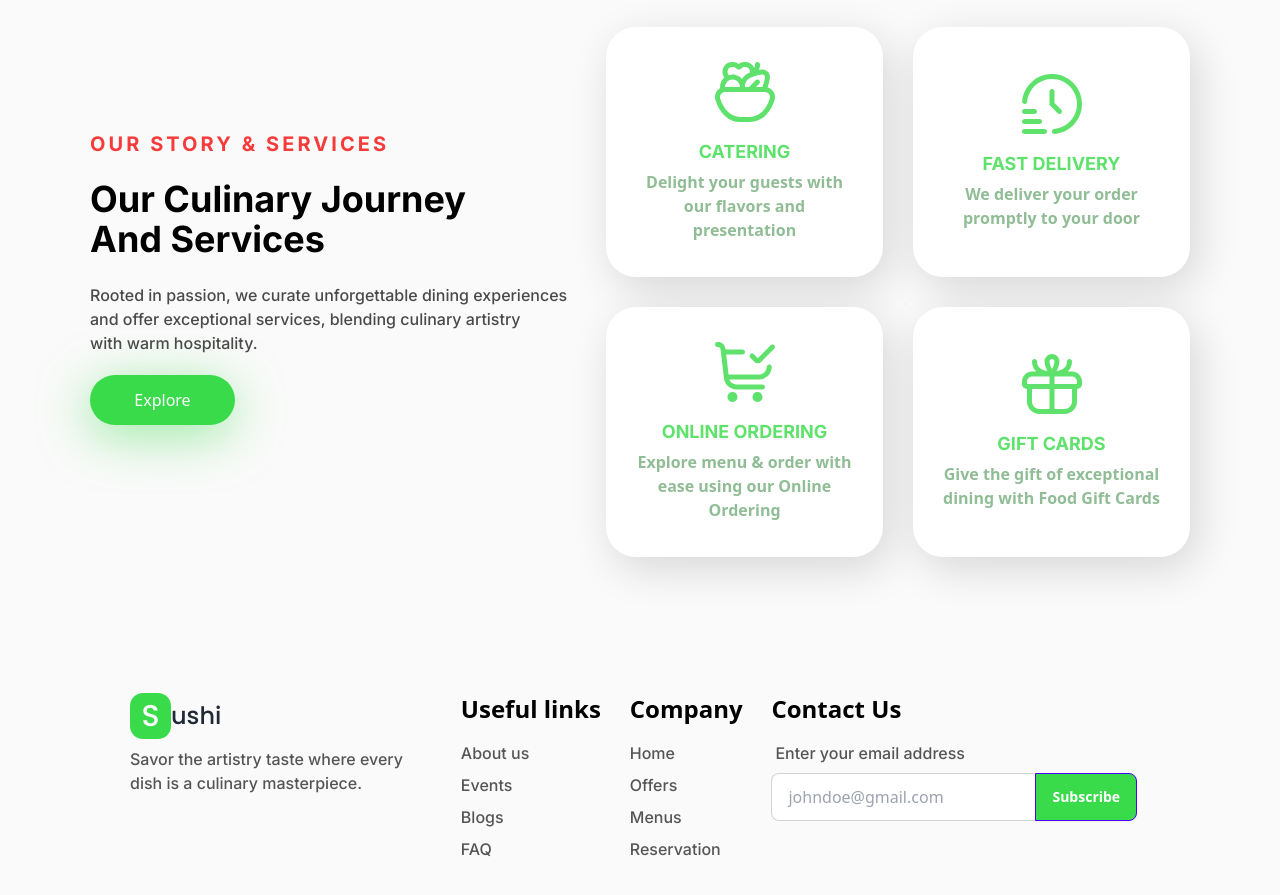
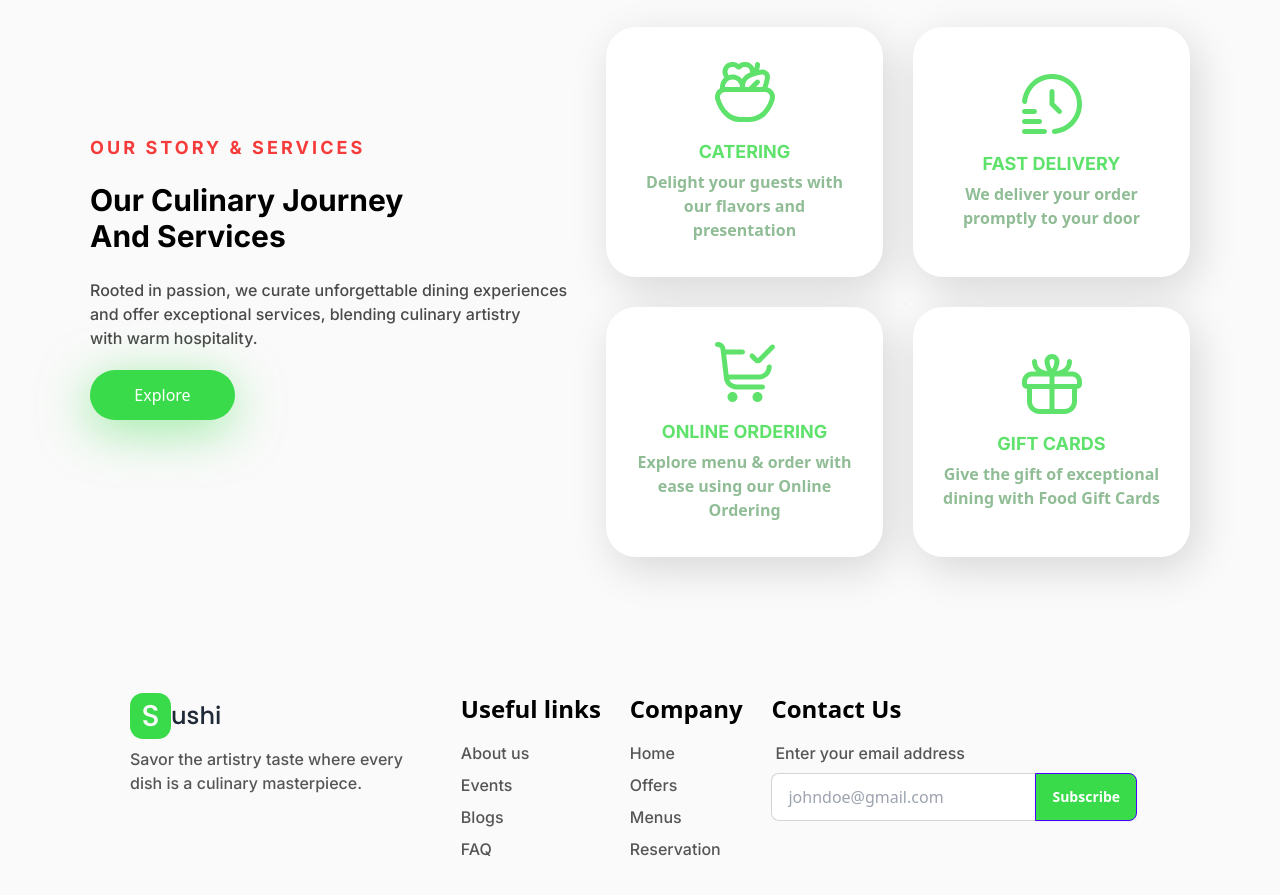
Before and after one commit to Maxwell011/sushi-experience, a React (Vite) app: page / in a window 1280 px wide. Shown: the part 2140-3035 px from the top of the page. Built offline with nearby package versions, Linux system fonts and the light colour scheme.

Commit message:
Reduce the Star Icon

```diff
--- a/src/components/Services.tsx
+++ b/src/components/Services.tsx
@@ -9,10 +9,10 @@ const Services = () => {
       <section className="mt-24 mb-24">
         <div className="flex items-center justify-between flex-col lg:flex-row">
           <div className="flex flex-col gap-5">
-            <h2 className="uppercase text-[#F63B3B] text-[20px] font-bold tracking-[3.08px] font-inter w-fit ">
+            <h2 className="uppercase text-[#F63B3B] text-lg font-bold tracking-[3.08px] font-inter w-fit ">
               our story & services
             </h2>
-            <h1 className="text-normal-black w-fit font-inter text-4xl font-bold mb-1">
+            <h1 className="text-normal-black w-fit font-inter text-3xl font-bold mb-1">
               Our Culinary Journey <br />
               And Services
             </h1>
```
